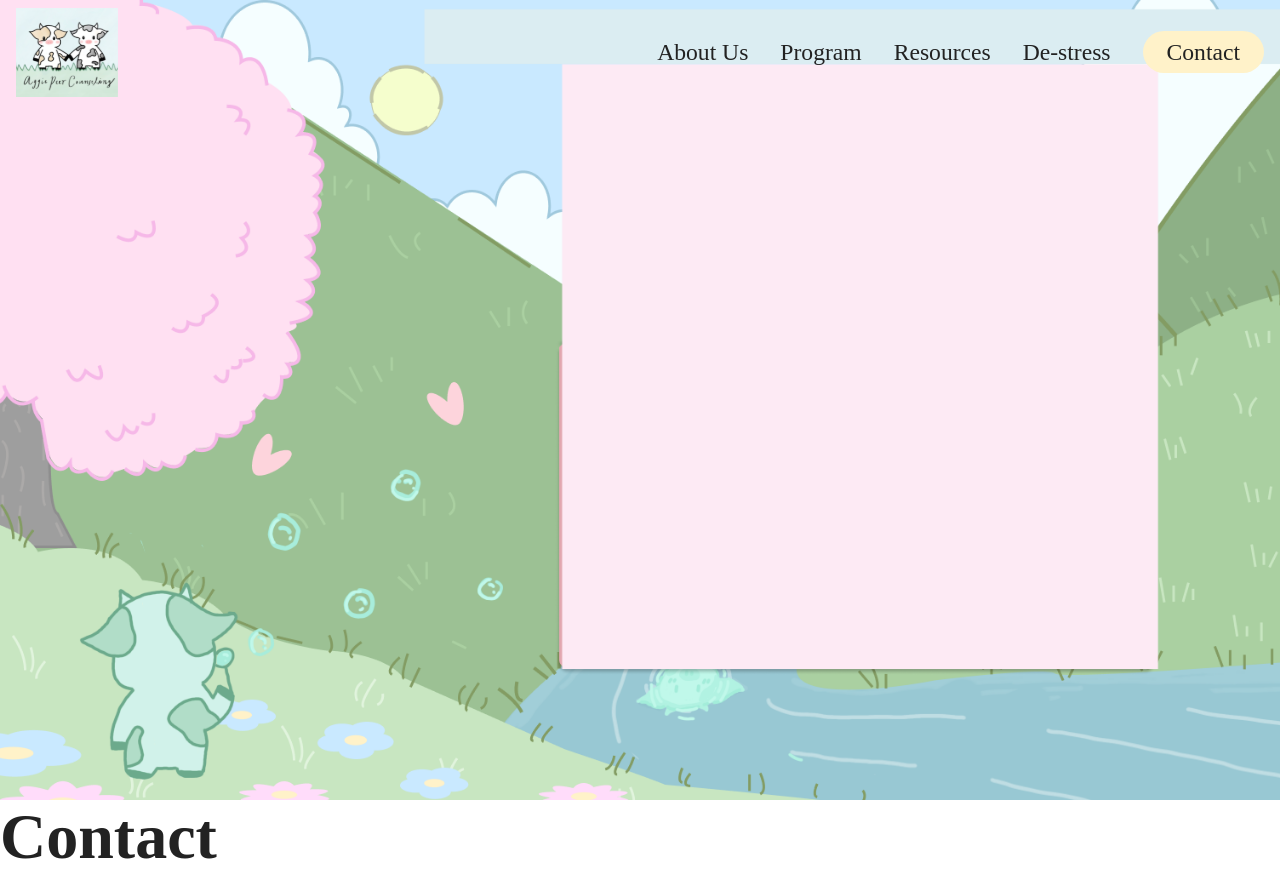
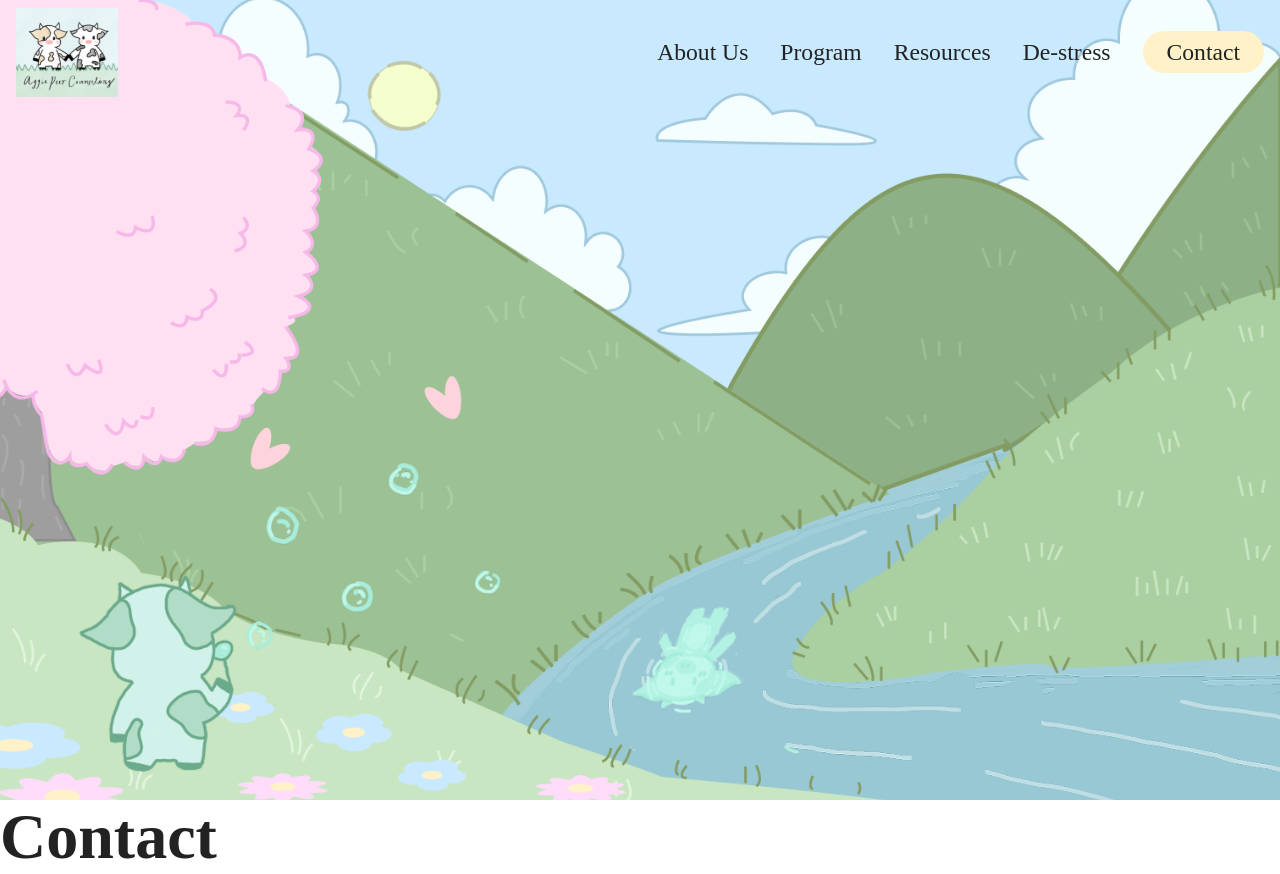
Before and after one commit to include-davis/aggie-peer-counseling, a Next.js app: page /contact in a window 1280 px wide. Built offline with nearby package versions, Linux system fonts and the light colour scheme.

Commit message:
a few fixes

```diff
--- a/app/(pages)/_components/common/Hero/Hero.jsx
+++ b/app/(pages)/_components/common/Hero/Hero.jsx
@@ -7,7 +7,7 @@ const Hero = ({ backgroundImage, title, subtitle }) => (
     className={styles.hero}
     style={{ backgroundImage: `url(${backgroundImage})` }}
   >
-    <div className={styles.content}>
+    <div>
       <h1>{title}</h1>
       <p>{subtitle}</p>
     </div>
--- a/app/(pages)/_components/common/Hero/Hero.module.scss
+++ b/app/(pages)/_components/common/Hero/Hero.module.scss
@@ -21,3 +21,7 @@
     align-items: center;
     gap: 2.3rem;
 }
+
+.h1 {
+    color: var(--white)
+}
--- a/app/(pages)/contact/page.jsx
+++ b/app/(pages)/contact/page.jsx
@@ -5,7 +5,7 @@ export default function Home() {
   return (
     <>
     <Hero
-        backgroundImage="/images/contact.png"
+        backgroundImage="/images/contact2.png"
         title=""
         subtitle=""
       />
```
Also changed, not shown: public/images/contact2.png (added).
